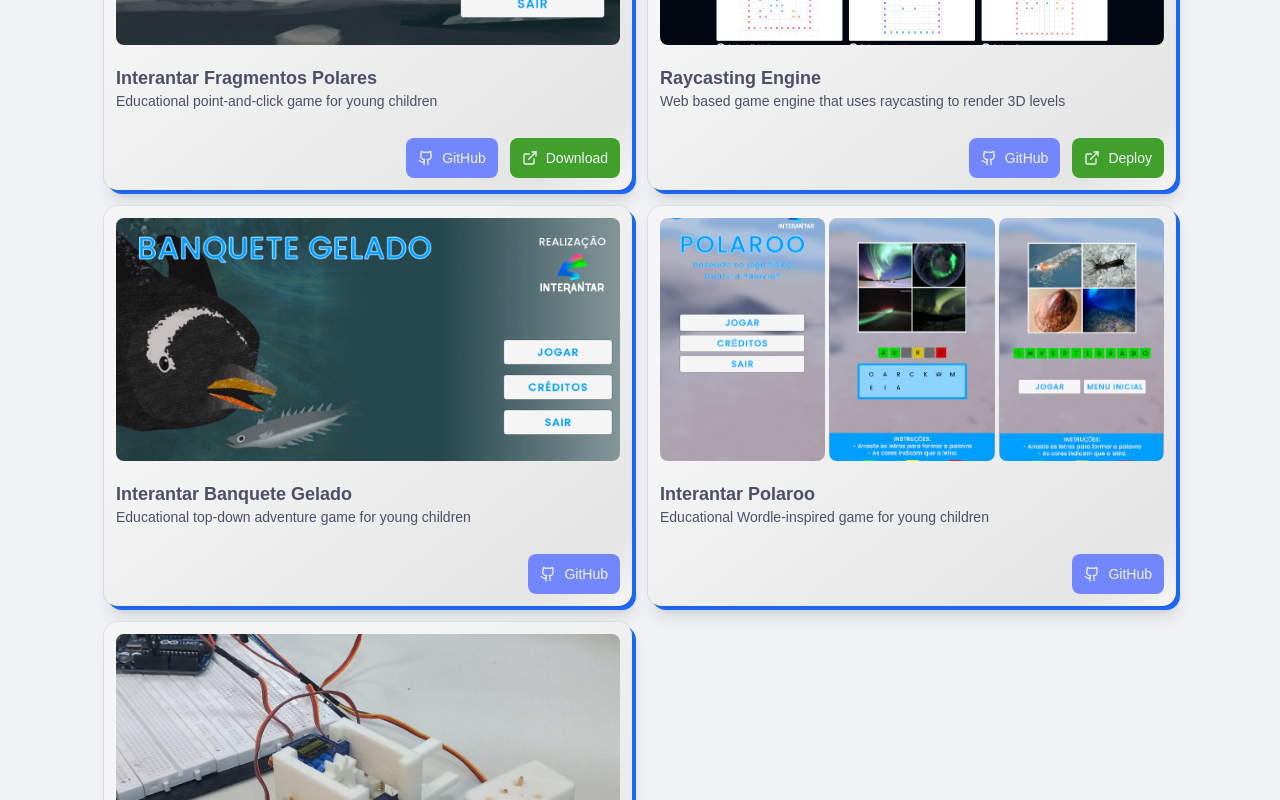
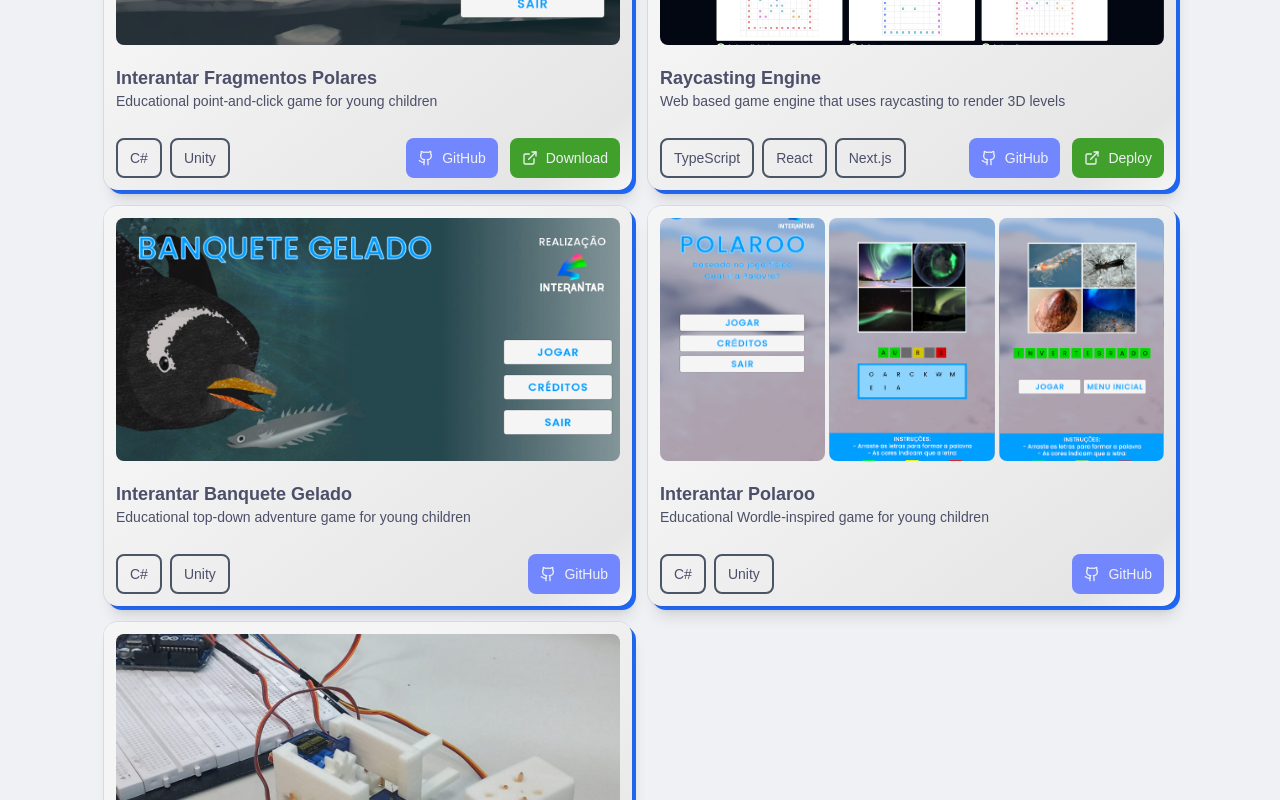
Before and after one commit to GardenMovie/portfolio, a React (Vite) app: page / in a window 1280 px wide. Shown: the part 1000-1800 px from the top of the page. Built offline with nearby package versions, Linux system fonts and the light colour scheme.

Commit message:
style: new icon on experiences

```diff
--- a/src/sections/Experience.tsx
+++ b/src/sections/Experience.tsx
@@ -1,4 +1,4 @@
-import { Briefcase} from "lucide-react";
+import { Briefcase, Gamepad2} from "lucide-react";
 import type { EducationItem } from "@/types";
 import { TimelineCard } from "@/components/common/TimelineCard";
 
@@ -28,7 +28,7 @@ const education: EducationItem[] = [
  - Presented the team's projects at the Brazilian conference on Computers in Education (CBIE 2025), with 3 team games awarded.
 
 Technologies used: C#, Unity, Git, Google Workspace, Figma`,
-    icon: Briefcase,
+    icon: Gamepad2,
   },
 ];
 
--- a/src/sections/Projects.tsx
+++ b/src/sections/Projects.tsx
@@ -9,7 +9,7 @@ const projects = [
     github: "https://github.com/GardenMovie/interantar-fragmentos-polares",
     deploy: "https://play.google.com/store/apps/details?id=com.interantar.fragmentospolares",
     deployIsDownload: true,
-    stack: [],
+    stack: ["C#", "Unity"],
     images: ["/projectPics/fragmentos.png"],
   },
   {
@@ -20,7 +20,7 @@ const projects = [
     github: "https://github.com/GardenMovie/raycasting-engine",
     deploy: "https://carmack-inc.github.io/raycasting-engine/",
     deployIsDownload: false,
-    stack: [],
+    stack: ["TypeScript", "React", "Next.js"],
     images: ["projectPics/raycasting.png"],
   },
   {
@@ -30,7 +30,7 @@ const projects = [
     github: "https://github.com/GardenMovie/interantar-banquete-gelado",
     deploy: "",
     deployIsDownload: true,
-    stack: [],
+    stack: ["C#", "Unity"],
     images: ["/projectPics/banqueteGelado.png"],
   },
   {
@@ -40,7 +40,7 @@ const projects = [
     github: "https://github.com/GardenMovie/interantar-polaroo",
     deploy: "",
     deployIsDownload: true,
-    stack: [],
+    stack: ["C#", "Unity"],
     images: [
       "projectPics/polaroo1.png",
       "projectPics/polaroo2.png",
@@ -55,7 +55,7 @@ const projects = [
     github: "https://github.com/GardenMovie/ufabc-braille-servos",
     deploy: "",
     deployIsDownload: false,
-    stack: [],
+    stack: ["Arduino", "CAD", "3D Printing"],
     images: ["/projectPics/braille.jpeg"],
   },
   // {
@@ -64,7 +64,7 @@ const projects = [
   // 	description: "",
   // 	github: "https://github.com/GardenMovie/portfolio",
   // 	deploy: "",
-  // 	stack: [],
+  // 	stack: ["TypeScript", "React", "Vite"],
   // 	images: ["https://placehold.co/400x100?text=Portfolio"],
   // },
 ];
@@ -118,7 +118,20 @@ export function Projects() {
                     {project.description}
                   </p>
                 </div>
-                <div className="flex justify-end gap-3 ">
+                <div className="flex justify-between items-end w-full mt-2">
+                  {/* Badges on the left */}
+                  <div className="flex gap-2">
+                    {project.stack && project.stack.length > 0 && project.stack.map((tech, idx) => (
+                      <span
+                        key={tech + idx}
+                        className="inline-flex items-center gap-2 px-3 py-2.5 rounded-md border-2 border-gray-600 bg-transparent text-black-700 text-sm font-medium select-none h-[40px]"
+                      >
+                        {tech}
+                      </span>
+                    ))}
+                  </div>
+                  {/* Link buttons on the right */}
+                  <div className="flex gap-3">
                     <a
                       href={project.github}
                       target="_blank"
@@ -153,6 +166,7 @@ export function Projects() {
                       </a>
                     )}
                   </div>
+                </div>
               </CardContent>
             </div>
           </Card>
```
Lines whose indentation alone changed are shown as unchanged.
